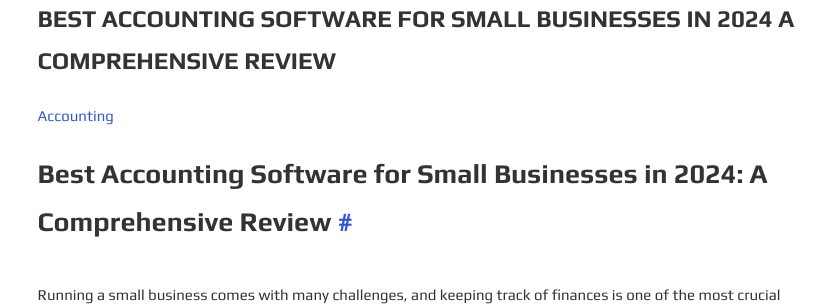
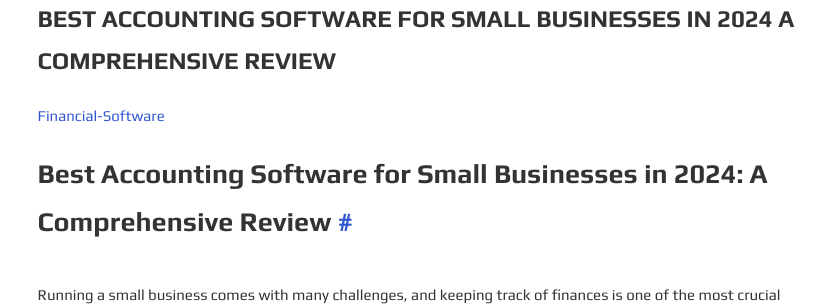
Before and after one commit to zokiweb/zokiweb.github.io, a Jekyll site: the page built from _posts/2024-11-13-best-accounting-software-for-small-businesses-in-2024-a-comprehensive-review.md, in a window 1280 px wide and 900 px high. Shown: the part 158-464 px from the top of the window, without its empty margins (220-1051 px from the left). Built offline with Jekyll 4.4.1, drawn with Linux system fonts in a browser that asks for light colours.

Commit message:
Update 2024-11-13-best-accounting-software-for-small-businesses-in-2024-a-comprehensive-review.md

```diff
--- a/_posts/2024-11-13-best-accounting-software-for-small-businesses-in-2024-a-comprehensive-review.md
+++ b/_posts/2024-11-13-best-accounting-software-for-small-businesses-in-2024-a-comprehensive-review.md
@@ -3,7 +3,7 @@ layout: post
 title: Best Accounting Software for Small Businesses in 2024 A Comprehensive Review
 description: Discover the best accounting software options for small businesses in 2024. Compare features, pricing, and benefits to find the ideal solution for your business needs.
 summary: Looking for the best accounting software for your small business in 2024? This comprehensive review covers top options to streamline your finances, manage invoices, and stay tax-compliant.
-tags: Accounting
+tags: Financial-Software
 ---
 
 ## Best Accounting Software for Small Businesses in 2024: A Comprehensive Review
```
